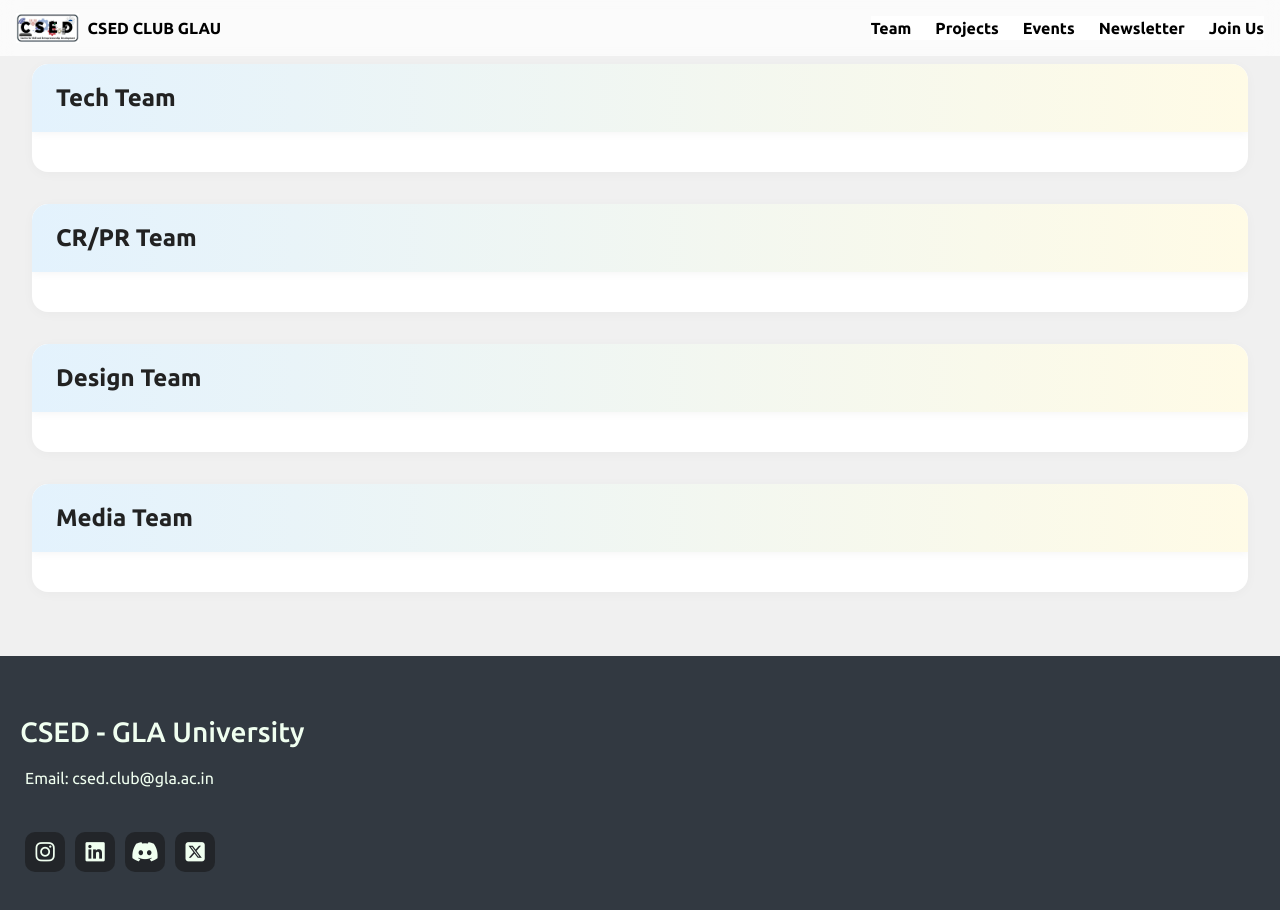
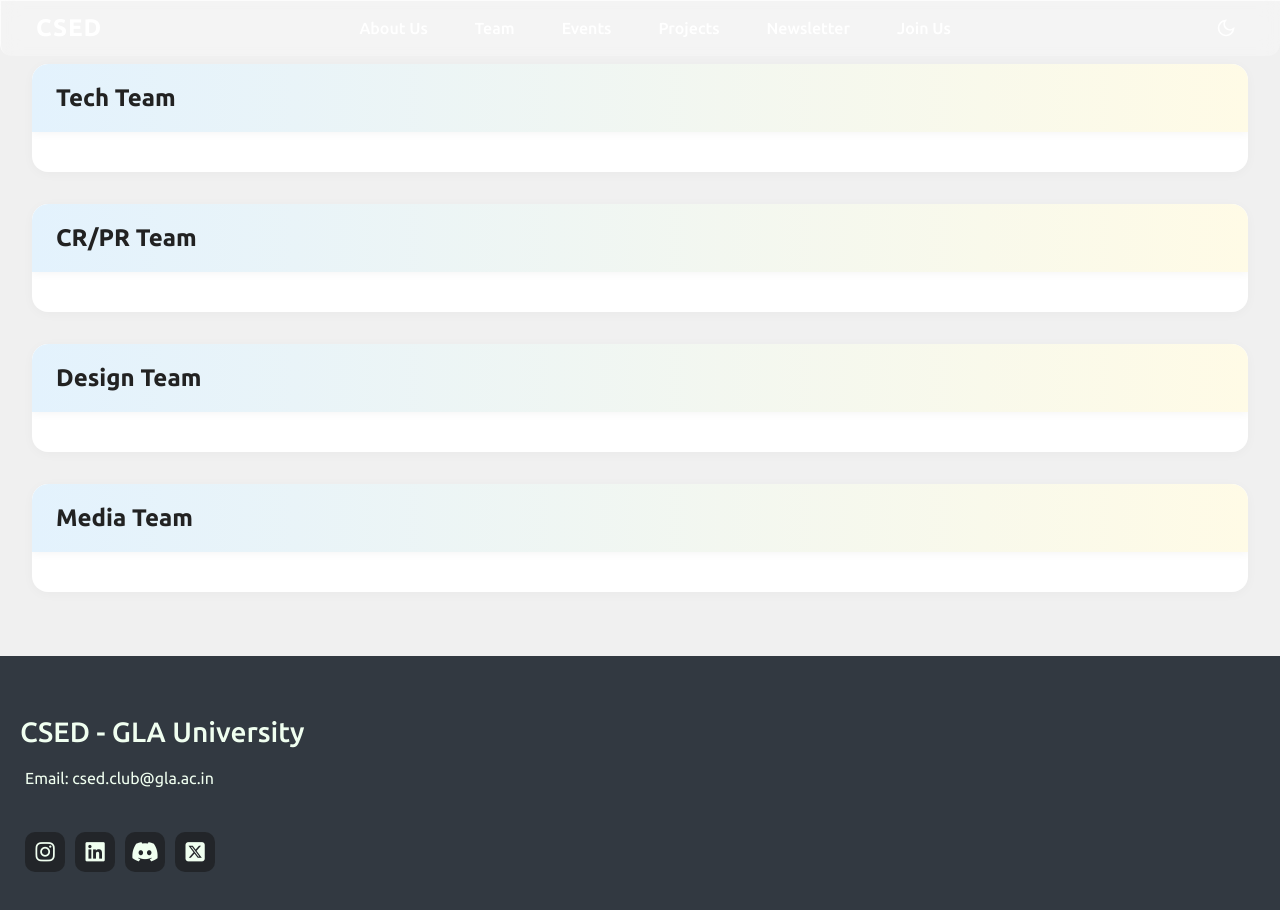
Before and after one commit to kushal-soni01/csed_website, a React (Create React App) app: page /team in a window 1280 px wide. Shown: the top 910 px of the page. Built offline with nearby package versions, Linux system fonts and the light colour scheme.

Commit message:
Created a new navbar

```diff
--- a/src/App.js
+++ b/src/App.js
@@ -1,18 +1,19 @@
 import "./App.css";
 import React from "react";
 import { BrowserRouter as Router, Routes, Route } from "react-router-dom";
-import Navbar from "./components/Navbar";
+// import Navbar from "./components/Navbar";
 import Home from "./pages/Home.js";
 import Events from "./pages/Events.js";
 import Team from "./pages/Team.js";
 import Project from "./pages/Project.js";
 import JoinUs from "./pages/JoinUs.js";
 import Footer from "./components/Footer";
+import GlassNav from "./components/GlassNav.js";
 
 function App() {
 	return (
 		<Router>
-			<Navbar title="CSED CLUB GLAU" />
+			<GlassNav />
 			<Routes>
 				<Route path="/" element={<Home />} />
 				<Route path="/team" element={<Team />} />
--- /dev/null
+++ b/src/components/GlassNav.css
@@ -0,0 +1,237 @@
+.navbar-container {
+	width: 100%;
+	position: fixed;
+	top: 0;
+	left: 0;
+	z-index: 1000;
+	box-sizing: border-box;
+}
+
+.glass-nav {
+	--bg-color: rgba(255, 255, 255, 0.25);
+	--highlight: rgba(255, 255, 255, 0.75);
+	--text: #ffffff;
+
+	position: relative;
+	width: 100%;
+	border-radius: 0px 0px 12px 12px;
+	background: transparent;
+}
+
+.dark-mode .glass-nav {
+	--bg-color: rgba(0, 0, 0, 0.25);
+	--highlight: rgba(255, 255, 255, 0.15);
+}
+
+.glass-filter,
+.glass-overlay,
+.glass-specular {
+	position: absolute;
+	inset: 0;
+	border-radius: inherit;
+}
+
+.glass-filter {
+	z-index: 1;
+	backdrop-filter: blur(4px);
+	filter: url(#glass-distortion) saturate(120%) brightness(1.15);
+}
+
+.glass-overlay {
+	z-index: 2;
+	background: var(--bg-color);
+}
+
+.glass-specular {
+	z-index: 3;
+	box-shadow: inset 1px 1px 1px var(--highlight);
+}
+
+.glass-content {
+	position: relative;
+	z-index: 4;
+	width: 100%;
+	margin: 0 20px;
+}
+
+/* Desktop Navigation */
+.desktop-nav {
+	display: flex;
+	justify-content: space-between;
+	align-items: center;
+	width: 100%;
+}
+
+.logo {
+	color: var(--text);
+	text-decoration: none;
+	font-weight: 700;
+	font-size: 24px;
+	letter-spacing: 1px;
+}
+
+.nav-list {
+	list-style: none;
+	margin: 0;
+	padding: 0;
+	display: flex;
+	justify-content: center;
+	gap: 15px;
+	flex: 2;
+}
+
+.nav-item {
+	color: var(--text);
+	text-decoration: none;
+	font-weight: 500;
+	font-size: 16px;
+	padding: 8px 16px;
+	border-radius: 8px;
+	transition: background-color 0.2s ease;
+	white-space: nowrap;
+}
+
+.nav-item:hover {
+	background-color: rgba(255, 255, 255, 0.1);
+}
+
+.nav-item.active {
+	background-color: rgba(255, 255, 255, 0.2);
+}
+
+.theme-switch-section {
+	display: flex;
+	justify-content: flex-end;
+}
+
+.theme-switch {
+	background: none;
+	border: none;
+	color: var(--text);
+	cursor: pointer;
+	padding: 8px;
+	border-radius: 8px;
+	transition: background-color 0.2s ease;
+	display: flex;
+	align-items: center;
+	justify-content: center;
+}
+
+.theme-switch:hover {
+	background-color: rgba(255, 255, 255, 0.1);
+}
+
+/* Mobile Navigation */
+.mobile-nav {
+	display: none;
+	justify-content: space-between;
+	align-items: center;
+	width: 100%;
+}
+
+.mobile-menu-button {
+	background: none;
+	border: none;
+	cursor: pointer;
+	padding: 8px;
+}
+
+.hamburger {
+	display: flex;
+	flex-direction: column;
+	width: 24px;
+	height: 18px;
+	justify-content: space-between;
+}
+
+.hamburger span {
+	width: 100%;
+	height: 2px;
+	background-color: var(--text);
+	transition: all 0.3s ease;
+}
+
+.hamburger.active span:nth-child(1) {
+	transform: rotate(45deg) translate(6px, 6px);
+}
+
+.hamburger.active span:nth-child(2) {
+	opacity: 0;
+}
+
+.hamburger.active span:nth-child(3) {
+	transform: rotate(-45deg) translate(6px, -6px);
+}
+
+.mobile-slide-menu {
+	width: 100%;
+	position: absolute;
+	top: 100%;
+	left: -50%;
+	right: 0;
+	background: var(--bg-color);
+	backdrop-filter: blur(4px);
+	border-radius: 15px;
+	transform: translateX(-100%);
+	transition: transform 0.3s ease;
+	overflow: hidden;
+	margin-top: 20px;
+}
+
+.mobile-slide-menu.open {
+	transform: translateX(0);
+}
+
+.mobile-nav-list {
+	list-style: none;
+	margin: 0;
+	padding: 16px 0;
+}
+
+.mobile-nav-item {
+	display: block;
+	color: var(--text);
+	text-decoration: none;
+	font-weight: 500;
+	font-size: 16px;
+	padding: 12px 24px;
+	transition: background-color 0.2s ease;
+}
+
+.mobile-nav-item:hover {
+	background-color: rgba(255, 255, 255, 0.1);
+}
+
+.mobile-nav-item.active {
+	background-color: rgba(255, 255, 255, 0.2);
+}
+
+/* Responsive Design */
+@media (max-width: 850px) {
+	.desktop-nav {
+		display: none;
+	}
+
+	.mobile-nav {
+		display: flex;
+	}
+
+	.open {
+		left: 0%;
+	}
+}
+
+@media (min-width: 850px) {
+	.desktop-nav {
+		display: flex;
+	}
+
+	.mobile-nav {
+		display: none;
+	}
+
+	.open {
+		display: none;
+		left: -50%;
+	}
+}
--- /dev/null
+++ b/src/components/GlassNav.js
@@ -0,0 +1,207 @@
+import React, { useState } from "react";
+import { Link } from "react-router-dom";
+import "./GlassNav.css";
+
+const GlassNav = () => {
+	const [isDarkMode, setIsDarkMode] = useState(false);
+	const [isMobileMenuOpen, setIsMobileMenuOpen] = useState(false);
+
+	const navItems = [
+		{ name: "About Us", to: "/about" },
+		{ name: "Team", to: "/team" },
+		{ name: "Events", to: "/events" },
+		{ name: "Projects", to: "/projects" },
+		{ name: "Newsletter", to: "/newsletter" },
+		{ name: "Join Us", to: "/join" },
+	];
+
+	const [isOpen, setIsOpen] = useState(false);
+
+	const toggleMenu = () => setIsOpen(!isOpen);
+	const closeMenu = () => setIsOpen(false);
+
+	const toggleTheme = () => {
+		setIsDarkMode(!isDarkMode);
+	};
+
+	// const toggleMobileMenu = () => {
+	// 	setIsMobileMenuOpen(!isMobileMenuOpen);
+	// };
+
+	return (
+		<div
+			className={`navbar-container ${
+				isDarkMode ? "dark-mode" : "light-mode"
+			}`}
+		>
+			{/* SVG Filter for Glass Distortion */}
+			<svg style={{ display: "none" }}>
+				<filter id="glass-distortion">
+					<feTurbulence
+						type="turbulence"
+						baseFrequency="0.008"
+						numOctaves="2"
+						result="noise"
+					/>
+					<feDisplacementMap
+						in="SourceGraphic"
+						in2="noise"
+						scale="77"
+					/>
+				</filter>
+			</svg>
+
+			<nav className="glass-nav">
+				<div className="glass-filter"></div>
+				<div className="glass-overlay"></div>
+				<div className="glass-specular"></div>
+
+				<div className="glass-content">
+					{/* Desktop Layout */}
+					<div className="desktop-nav">
+						{/* Logo */}
+						<div className="logo-section">
+							<Link to="/" className="logo" onClick={closeMenu}>
+								CSED
+							</Link>
+						</div>
+
+						{/* Navigation Items */}
+						<ul className="nav-list">
+							{navItems.map((item) => (
+								<li key={item.name}>
+									<Link
+										to={item.to}
+										className={`nav-item`}
+										onClick={closeMenu}
+									>
+										{item.name}
+									</Link>
+								</li>
+							))}
+						</ul>
+
+						{/* Theme Switch */}
+						<div className="theme-switch-section">
+							<button
+								className="theme-switch"
+								onClick={toggleTheme}
+							>
+								{isDarkMode ? (
+									<svg
+										width="20"
+										height="20"
+										viewBox="0 0 24 24"
+										fill="none"
+										stroke="currentColor"
+										strokeWidth="2"
+									>
+										<circle cx="12" cy="12" r="5" />
+										<path d="M12 1v2M12 21v2M4.22 4.22l1.42 1.42M18.36 18.36l1.42 1.42M1 12h2M21 12h2M4.22 19.78l1.42-1.42M18.36 5.64l1.42-1.42" />
+									</svg>
+								) : (
+									<svg
+										width="20"
+										height="20"
+										viewBox="0 0 24 24"
+										fill="none"
+										stroke="currentColor"
+										strokeWidth="2"
+									>
+										<path d="M21 12.79A9 9 0 1 1 11.21 3 7 7 0 0 0 21 12.79z" />
+									</svg>
+								)}
+							</button>
+						</div>
+					</div>
+
+					{/* Mobile Layout */}
+					<div className="mobile-nav">
+						{/* Mobile Menu Button */}
+						<button
+							className="mobile-menu-button"
+							onClick={toggleMenu}
+						>
+							<div
+								className={`hamburger ${
+									isMobileMenuOpen ? "active" : ""
+								}`}
+							>
+								<span></span>
+								<span></span>
+								<span></span>
+							</div>
+						</button>
+
+						{/* Logo */}
+						<div className="logo-section">
+							<Link
+								to="#home"
+								className="logo"
+								onClick={closeMenu}
+							>
+								CSED
+							</Link>
+						</div>
+
+						{/* Theme Switch */}
+						<div className="theme-switch-section">
+							<button
+								className="theme-switch"
+								onClick={toggleTheme}
+							>
+								{isDarkMode ? (
+									<svg
+										width="20"
+										height="20"
+										viewBox="0 0 24 24"
+										fill="none"
+										stroke="currentColor"
+										strokeWidth="2"
+									>
+										<circle cx="12" cy="12" r="5" />
+										<path d="M12 1v2M12 21v2M4.22 4.22l1.42 1.42M18.36 18.36l1.42 1.42M1 12h2M21 12h2M4.22 19.78l1.42-1.42M18.36 5.64l1.42-1.42" />
+									</svg>
+								) : (
+									<svg
+										width="20"
+										height="20"
+										viewBox="0 0 24 24"
+										fill="none"
+										stroke="currentColor"
+										strokeWidth="2"
+									>
+										<path d="M21 12.79A9 9 0 1 1 11.21 3 7 7 0 0 0 21 12.79z" />
+									</svg>
+								)}
+							</button>
+						</div>
+					</div>
+
+					{/* Mobile Slide Menu */}
+					<div
+						className={`mobile-slide-menu ${
+							isMobileMenuOpen ? "open" : ""
+						}`}
+					>
+						<ul className="mobile-nav-list">
+							{navItems.map((item) => (
+								<li key={item.name}>
+									<Link
+										to={item.to}
+										className={`nav-item`}
+										onClick={closeMenu}
+									>
+										{item.name}
+									</Link>
+								</li>
+							))}
+						</ul>
+					</div>
+				</div>
+			</nav>
+		</div>
+	);
+};
+
+export default GlassNav;
```
